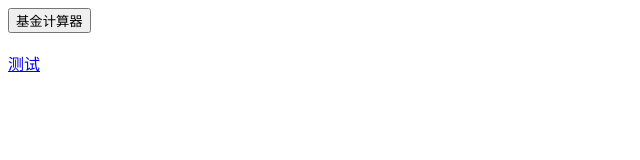
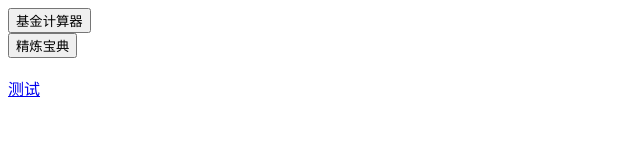
Before and after one commit to hunanldc/MyWeb, a plain HTML site: page demo/index.html in a window 1280 px wide. Shown: the whole page, without its empty margins (0-640 px from the left). Drawn offline with nearby package versions, Linux system fonts and the light colour scheme.

Commit message:
添加路由

```diff
--- a/demo/index.html
+++ b/demo/index.html
@@ -4,6 +4,8 @@
 
 <body>
     <input type="button" value="基金计算器" onclick="jumptocalculatepage()" class="button">
+    <br>
+    <input type="button" value="精炼宝典" onclick="jumptojinglianpage()" class="button">
     <br/>
 </body>
 <br/>
--- a/demo/index.js
+++ b/demo/index.js
@@ -2,6 +2,11 @@
 // https: //zhuanlan.zhihu.com/p/77573456
 function jumptocalculatepage() {
   var path = '/demo/FESearch/financialEndowmentSearch.html'
+  gotoRelativePath(path)
+}
+
+function jumptojinglianpage () {
+  var path = '/jinglian/index.html'
   gotoRelativePath(path)
 }
 
```
